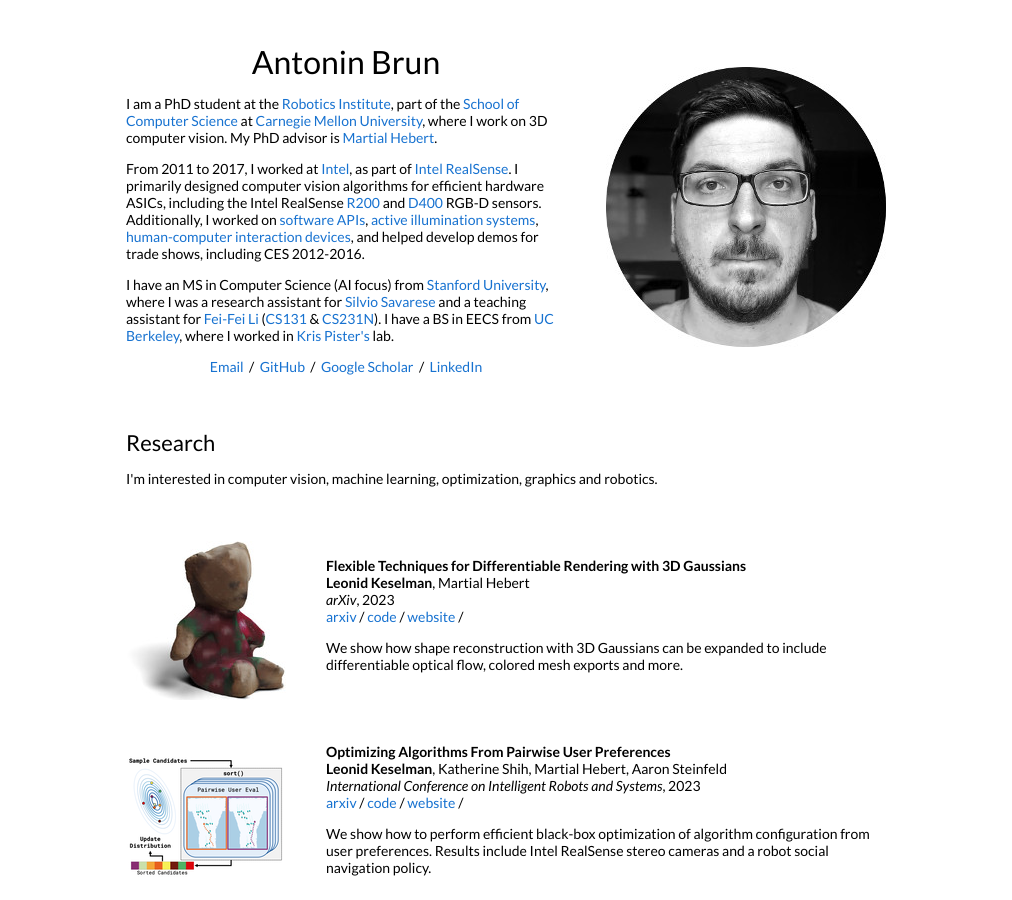
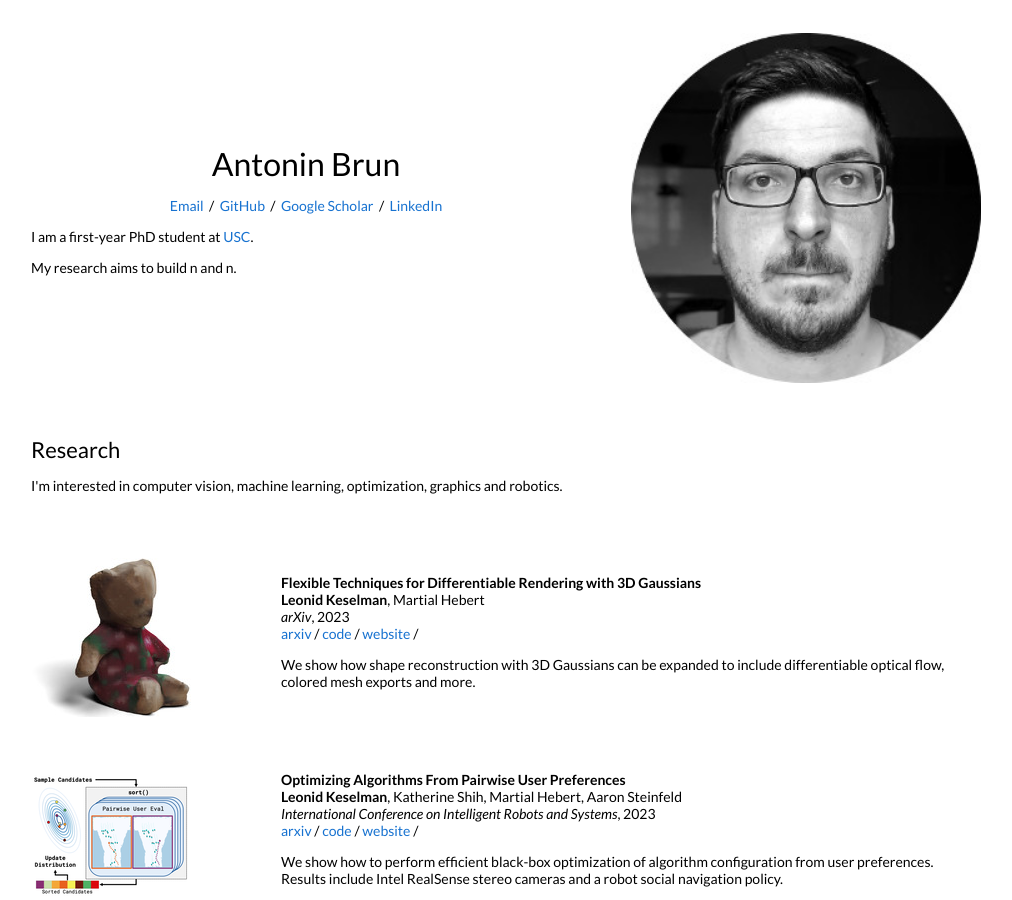
Before and after one commit to antoninbrun/antoninbrun.github.io, a Jekyll site: the page built from _posts/2023-08-28-3dgaussians.markdown, in a window 1280 px wide and 900 px high. Shown: the whole window, without its empty margins (134-1146 px from the left). Built offline with Jekyll 4.4.1, drawn with Linux system fonts in a browser that asks for light colours.

Commit message:
Update default.html

```diff
--- a/_layouts/default.html
+++ b/_layouts/default.html
@@ -25,7 +25,7 @@
 </head>
 
 <body>
-  <table style="width:100%;max-width:800px;border:0px;border-spacing:0px;border-collapse:separate;margin-right:auto;margin-left:auto;">
+  <table style="width:100%;max-width:1000px;border:0px;border-spacing:0px;border-collapse:separate;margin-right:auto;margin-left:auto;">
     <tr style="padding:0px">
       <td style="padding:0px">
         <table style="width:100%;border:0px;border-spacing:0px;border-collapse:separate;margin-right:auto;margin-left:auto;">
@@ -34,20 +34,19 @@
               <h1>
                 Antonin Brun
               </h1>
-              <p>I am a PhD student at the <a href="https://www.ri.cmu.edu/">Robotics Institute</a>, part of the <a href="https://www.scs.cmu.edu/">School of Computer Science</a> at <a href="https://www.cmu.edu/">Carnegie Mellon University</a>, where I work on 3D computer vision. My PhD advisor is <a href="http://www.cs.cmu.edu/~hebert/">Martial Hebert</a>.
-              </p>
-              <p>
-                From 2011 to 2017, I worked at <a href="https://www.intel.com">Intel</a>, as part of <a href="https://www.intelrealsense.com/">Intel RealSense</a>. I primarily designed computer vision algorithms for efficient hardware ASICs, including the Intel RealSense <a href="https://software.intel.com/en-us/articles/realsense-r200-camera">R200</a> and <a href="https://software.intel.com/en-us/realsense/d400">D400</a> RGB-D sensors. Additionally, I worked on <a href="https://github.com/IntelRealSense/librealsense">software APIs</a>, <a href="https://patents.google.com/patent/US9992474B2">active illumination systems</a>, <a href="https://patents.google.com/patent/US9304597">human-computer interaction devices</a>, and helped develop demos for trade shows, including CES 2012-2016.
-              </p>
-              <p>
-                I have an MS in Computer Science (AI focus) from <a href="http://cs.stanford.edu">Stanford University</a>, where I was a research assistant for <a href="http://svl.stanford.edu/">Silvio Savarese</a> and a teaching assistant for <a href="http://svl.stanford.edu/">Fei-Fei Li</a> (<a href="http://vision.stanford.edu/teaching/cs131_fall1617/">CS131</a> & <a href="http://cs231n.stanford.edu/2017/">CS231N</a>). I have a BS in EECS from <a href="http://www.eecs.berkeley.edu/">UC Berkeley</a>, where I worked in <a href="https://people.eecs.berkeley.edu/~pister/">Kris Pister's</a> lab.
-              </p>
               <p style="text-align:center">
                 <a target="_blank" href="https://mailhide.io/e/B8TyS"> Email</a> &nbsp;/&nbsp;
                 <a href="https://github.com/leonidk">GitHub</a> &nbsp;/&nbsp;
                 <a href="https://scholar.google.com/citations?user=GCYG4GoAAAAJ">Google Scholar</a> &nbsp;/&nbsp;
                 <a href="https://www.linkedin.com/in/lkeselman"> LinkedIn </a>
               </p>
+              <p>
+                I am a first-year PhD student at <a href="https://www.usc.edu/"> USC</a>.
+              </p>
+              <p>
+                My research aims to build n and n.
+              </p>
+
             </td>
             <td style="padding:2.5%;width:40%;max-width:40%">
               <img style="width:100%;max-width:100%" alt="profile photo" src="images/circle_bw_crop.jpg">
```
